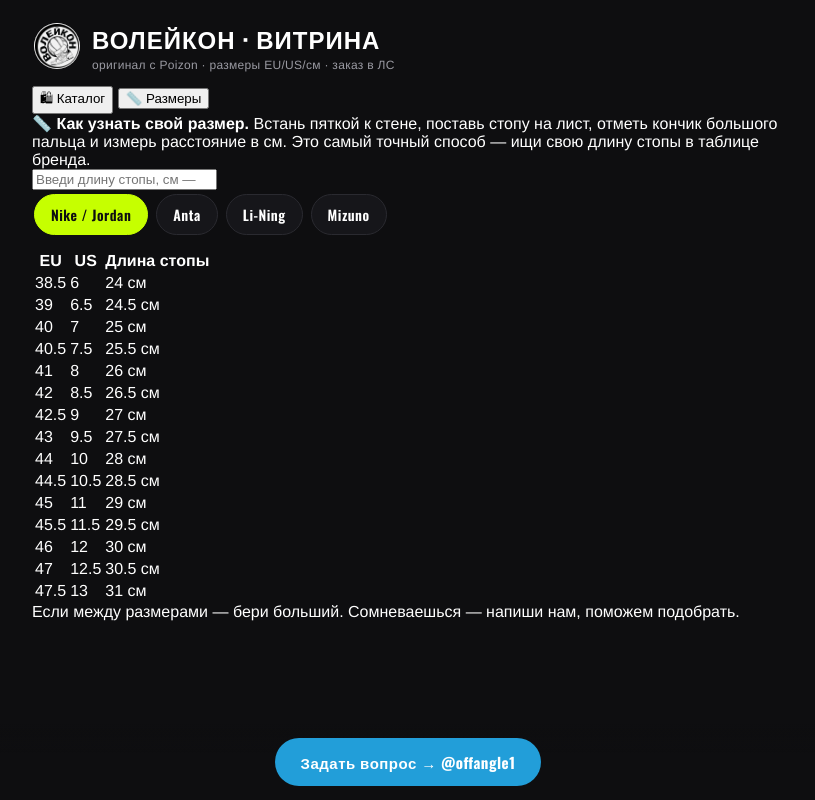
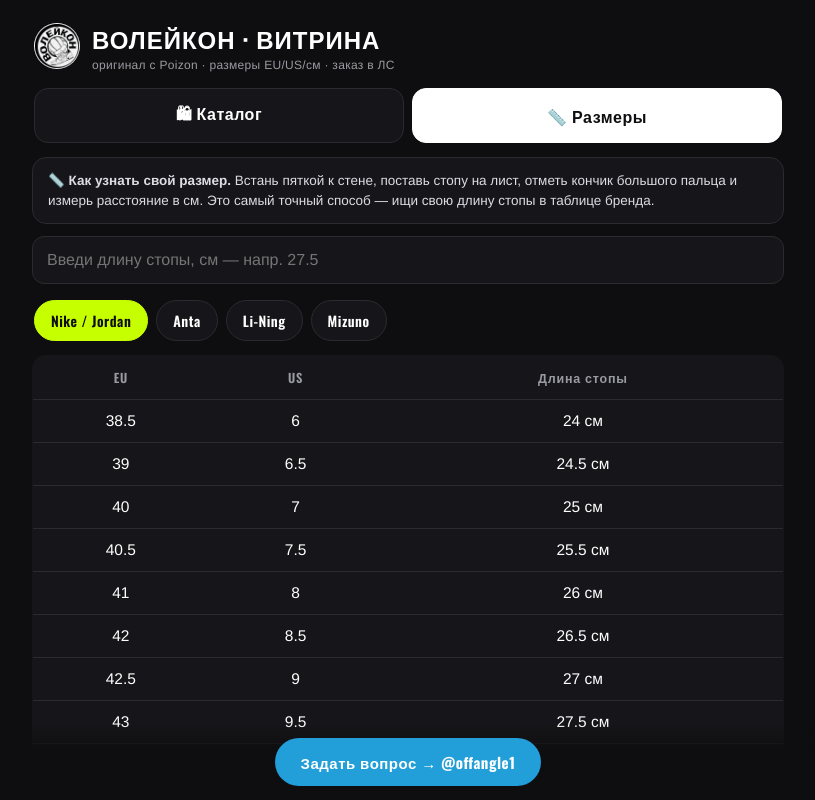
Before and after one commit to kasianovaNa12/voleykon-shop, a plain HTML site: page index.html in a window 1280 px wide. Both pictures are taken after a click on the button "📏 Размеры". Shown: the top 800 px of the page, without its empty margins (232-1047 px from the left). Drawn offline with nearby package versions, Linux system fonts and the light colour scheme; no server answers.

Commit message:
sizes tab styles.css

```diff
--- a/styles.css
+++ b/styles.css
@@ -54,6 +54,24 @@ html,body{margin:0;background:var(--bg);color:var(--txt);
   padding:11px;border-radius:12px;cursor:pointer;width:100%}
 .buy:active{filter:brightness(.92)}
 
+.tabs{display:flex;gap:8px;padding:2px 2px 14px}
+.tab{flex:1;border:1px solid var(--line);background:var(--card);color:#fff;font-family:Oswald,sans-serif;
+  font-weight:600;font-size:16px;letter-spacing:.5px;padding:12px;border-radius:14px;cursor:pointer}
+.tab.active{background:#fff;color:#0E0E10;border-color:#fff}
+.sztip{background:var(--card);border:1px solid var(--line);border-radius:14px;padding:13px 15px;
+  font-size:13.5px;line-height:1.45;color:#dcdce2;margin-bottom:12px}
+#cm{width:100%;background:var(--card);border:1px solid var(--line);border-radius:12px;color:#fff;
+  font-size:16px;padding:14px;margin-bottom:12px;font-family:inherit;outline:none}
+#cm:focus{border-color:var(--lime)}
+.szresult{background:var(--lime);color:#0E0E10;border-radius:12px;padding:12px 15px;font-size:15px;
+  margin-bottom:12px;font-family:Oswald,sans-serif}
+.sztable{width:100%;border-collapse:collapse;background:var(--card);border:1px solid var(--line);
+  border-radius:14px;overflow:hidden}
+.sztable th,.sztable td{padding:12px 8px;text-align:center;font-size:15.5px;border-bottom:1px solid var(--line)}
+.sztable th{font-family:Oswald,sans-serif;font-weight:600;color:var(--mut);font-size:12.5px;letter-spacing:.8px}
+.sztable tr:last-child td{border-bottom:0}
+.sztable tr.hl td{background:var(--lime);color:#0E0E10;font-weight:700}
+.szhint{color:var(--mut);font-size:12.5px;text-align:center;padding:14px 8px 0;line-height:1.4}
 .empty{color:var(--mut);text-align:center;padding:50px 10px;font-size:15px}
 .foot{position:fixed;left:0;right:0;bottom:0;background:linear-gradient(#0E0E1000,#0E0E10 38%);
   padding:14px;text-align:center}
```
